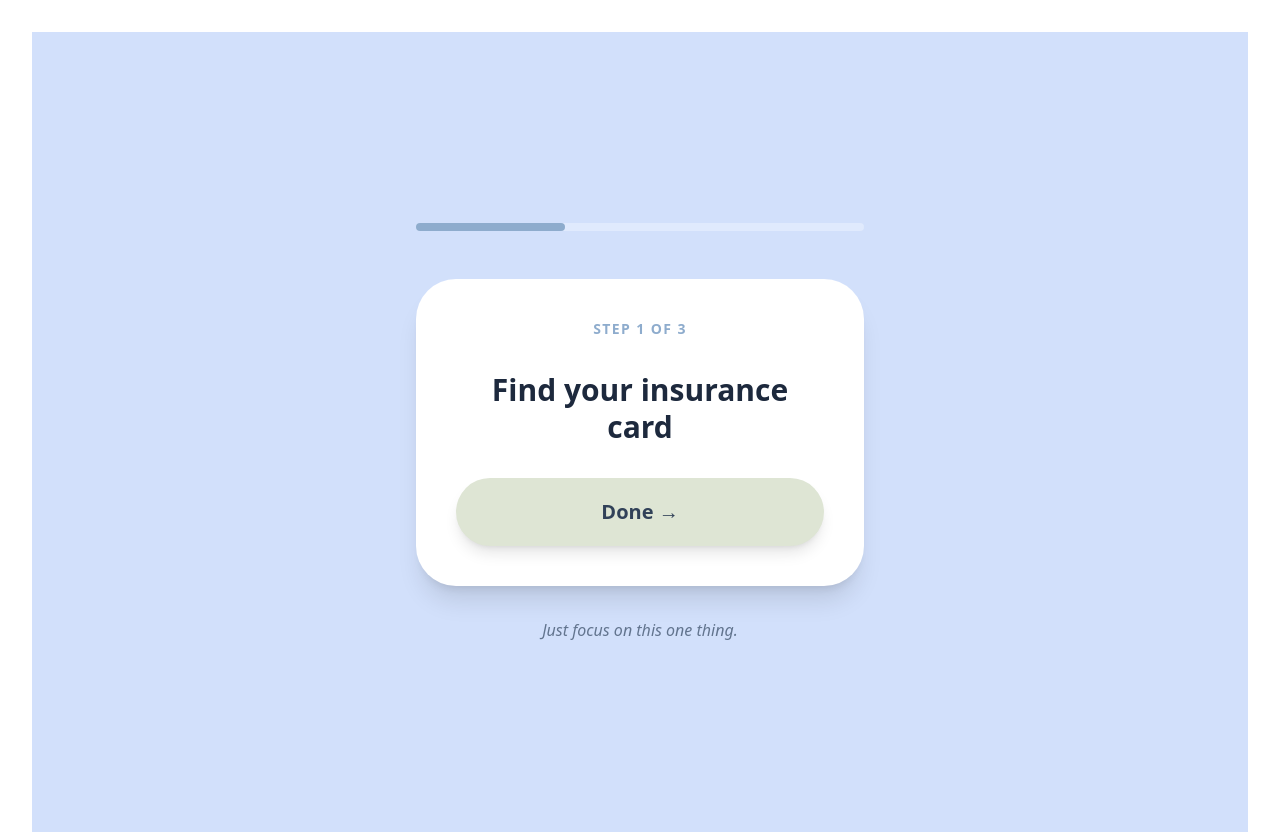
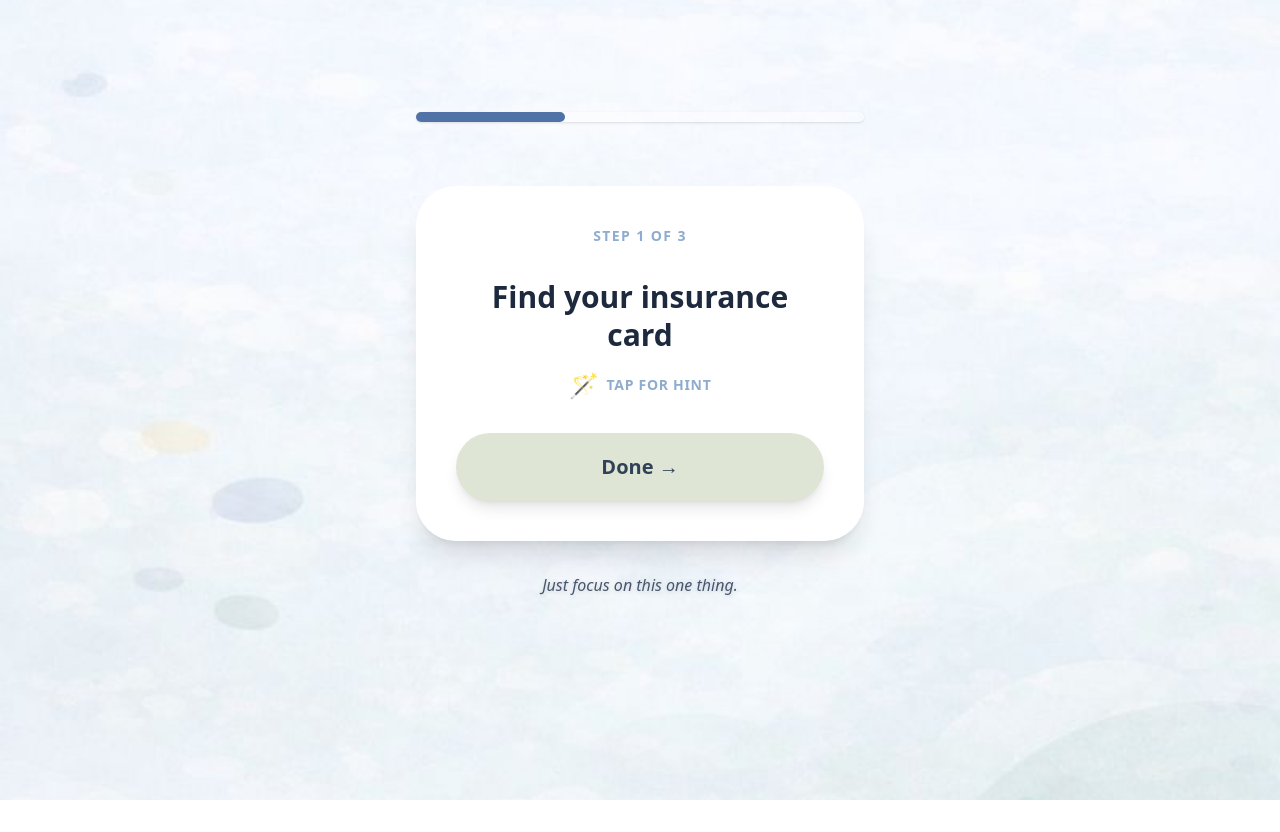
Before and after one commit to bka81/telus-hackathon, a React (Vite) app: page /focus in a window 1280 px wide. Built offline with nearby package versions, Linux system fonts and the light colour scheme.

Commit message:
refactor: created focus cards for each step, with hint functionality.

```diff
--- a/src/pages/Breakdown.jsx
+++ b/src/pages/Breakdown.jsx
@@ -114,6 +114,7 @@ export default function Breakdown() {
           <div className="pt-6 pb-10">
             <Link
               to="/focus"
+              state={{ tasks: tasks }}
               className="block w-full bg-green-900 text-white font-bold py-4 rounded-2xl text-center hover:bg-green-800 transition"
             >
               Start first step
--- a/src/pages/Focus.jsx
+++ b/src/pages/Focus.jsx
@@ -1,18 +1,33 @@
-import React, { useState } from 'react';
-import { useNavigate } from 'react-router-dom';
+import React, { useState, useEffect } from 'react';
+import { useNavigate, useLocation } from 'react-router-dom';
+import focusBg from '../assets/images/focus-mode.jpg';
 
-export default function Focus({ tasks = [] }) {
+export default function Focus() {
   const navigate = useNavigate();
+  const location = useLocation();
+
+  const apiTasks = location.state?.tasks || [];
   const [currentIndex, setCurrentIndex] = useState(0);
+  const [showDetail, setShowDetail] = useState(false);
+  const [isWiggling, setIsWiggling] = useState(false);
 
-  // Fallback for demo if tasks aren't passed yet
-  const displayTasks = tasks.length > 0 ? tasks : [
-    "Find your insurance card",
-    "Write down symptoms",
-    "Set an alarm"
+  const displayTasks = apiTasks.length > 0 ? apiTasks : [
+    { text: "Find your insurance card", detail: "Check your wallet or your email for a digital copy." },
+    { text: "Write down symptoms", detail: "Note when they started and any triggers you noticed." },
+    { text: "Set an alarm", detail: "Give yourself a 15-minute window to rest before the next step." }
   ];
 
+  const currentTask = displayTasks[currentIndex];
+
+  // TRIGGER: Wiggle whenever the step changes
+  useEffect(() => {
+    setIsWiggling(true);
+    const timer = setTimeout(() => setIsWiggling(false), 600); // Wiggle for 600ms
+    return () => clearTimeout(timer);
+  }, [currentIndex]); // Dependency array ensures this runs on every new step
+
   const handleNext = () => {
+    setShowDetail(false);
     if (currentIndex < displayTasks.length - 1) {
       setCurrentIndex(currentIndex + 1);
     } else {
@@ -23,24 +38,62 @@ export default function Focus({ tasks = [] }) {
   const progress = ((currentIndex + 1) / displayTasks.length) * 100;
 
   return (
-    <div className="min-h-screen bg-[#D2E0FB] flex flex-col items-center justify-center px-6 font-sans">
+    <div className="relative min-h-screen w-full flex flex-col items-center font-sans overflow-hidden">
+      {/* Background */}
+      <div
+        className="fixed inset-0 -z-10 w-full h-full"
+        style={{
+          backgroundImage: `url(${focusBg})`,
+          backgroundSize: 'cover',
+          backgroundPosition: 'center',
+          backgroundRepeat: 'no-repeat'
+        }}
+      />
+
+      <div className="w-full flex flex-col items-center justify-start pt-20 px-6 z-10 min-h-screen">
+
         {/* Progress Bar */}
-      <div className="w-full max-w-md bg-white/30 h-2 rounded-full mb-12">
+        <div className="w-full max-w-md bg-white/40 h-2.5 rounded-full mb-16 shadow-sm">
           <div
-          className="bg-[#8EACCD] h-2 rounded-full transition-all duration-500"
+            className="bg-[#5072A7] h-2.5 rounded-full transition-all duration-500"
             style={{ width: `${progress}%` }}
           />
         </div>
 
-      {/* Single Focus Card */}
+        {/* Focus Card */}
         <div className="w-full max-w-md bg-white rounded-[2.5rem] p-10 shadow-xl text-center space-y-8 animate-in zoom-in duration-300">
           <p className="text-[#8EACCD] font-bold tracking-widest uppercase text-sm">
             Step {currentIndex + 1} of {displayTasks.length}
           </p>
 
+          <div className="space-y-4">
             <h2 className="text-3xl font-semibold text-slate-800 leading-tight">
-          {displayTasks[currentIndex]}
+              {currentTask?.text || currentTask}
             </h2>
+
+            {/* Hint Toggle Section */}
+            <button
+              onClick={() => setShowDetail(!showDetail)}
+              className="flex items-center justify-center gap-2 mx-auto text-[#8EACCD] hover:text-[#5072A7] transition-all group"
+            >
+              {/* THE WAND: Bounces/Wiggles on arrival, tilts on hover */}
+              <span className={`text-2xl transition-all duration-300 inline-block
+                group-hover:rotate-12 group-hover:scale-110
+                ${isWiggling ? "animate-bounce translate-x-2 text-3xl" : ""}
+              `}>
+                🪄
+              </span>
+              <span className="text-sm font-bold uppercase tracking-wider">
+                {showDetail ? "Hide hint" : "Tap for hint"}
+              </span>
+            </button>
+
+            {showDetail && (
+              <div className="mt-4 p-5 bg-slate-50 rounded-2xl text-slate-600 text-left text-sm leading-relaxed animate-in fade-in slide-in-from-top-2 duration-300 border border-slate-100 italic">
+                {currentTask?.detail || "You've got this! One step at a time."}
+              </div>
+            )}
+          </div>
 
           <button
             onClick={handleNext}
@@ -50,8 +103,10 @@ export default function Focus({ tasks = [] }) {
           </button>
         </div>
 
-      {/* Soft Encouragement */}
-      <p className="mt-8 text-slate-500 italic">Just focus on this one thing.</p>
+        <p className="mt-8 text-slate-600 font-medium italic drop-shadow-sm">
+          Just focus on this one thing.
+        </p>
+      </div>
     </div>
   );
 }
```
Lines whose indentation alone changed are shown as unchanged.
